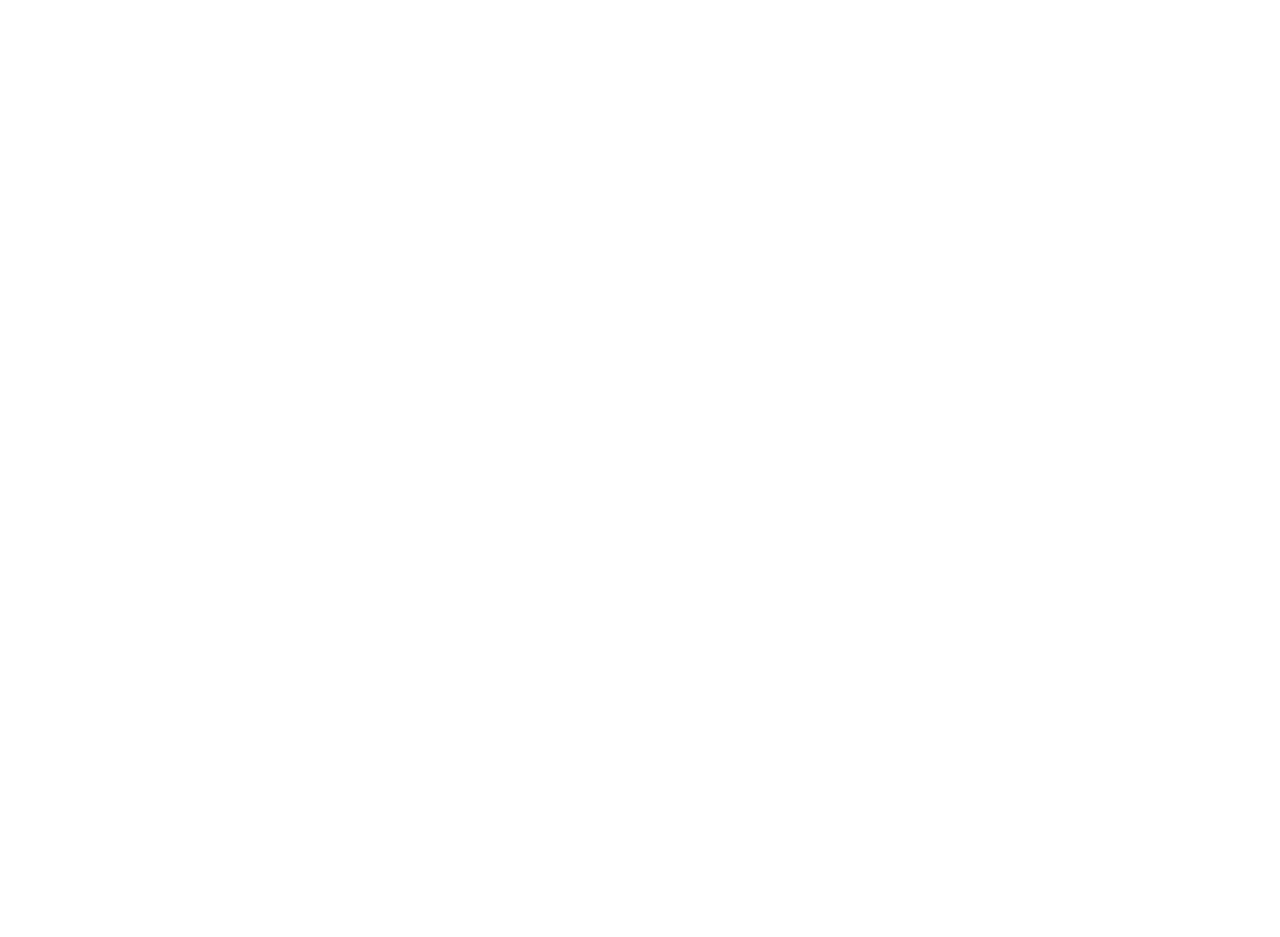
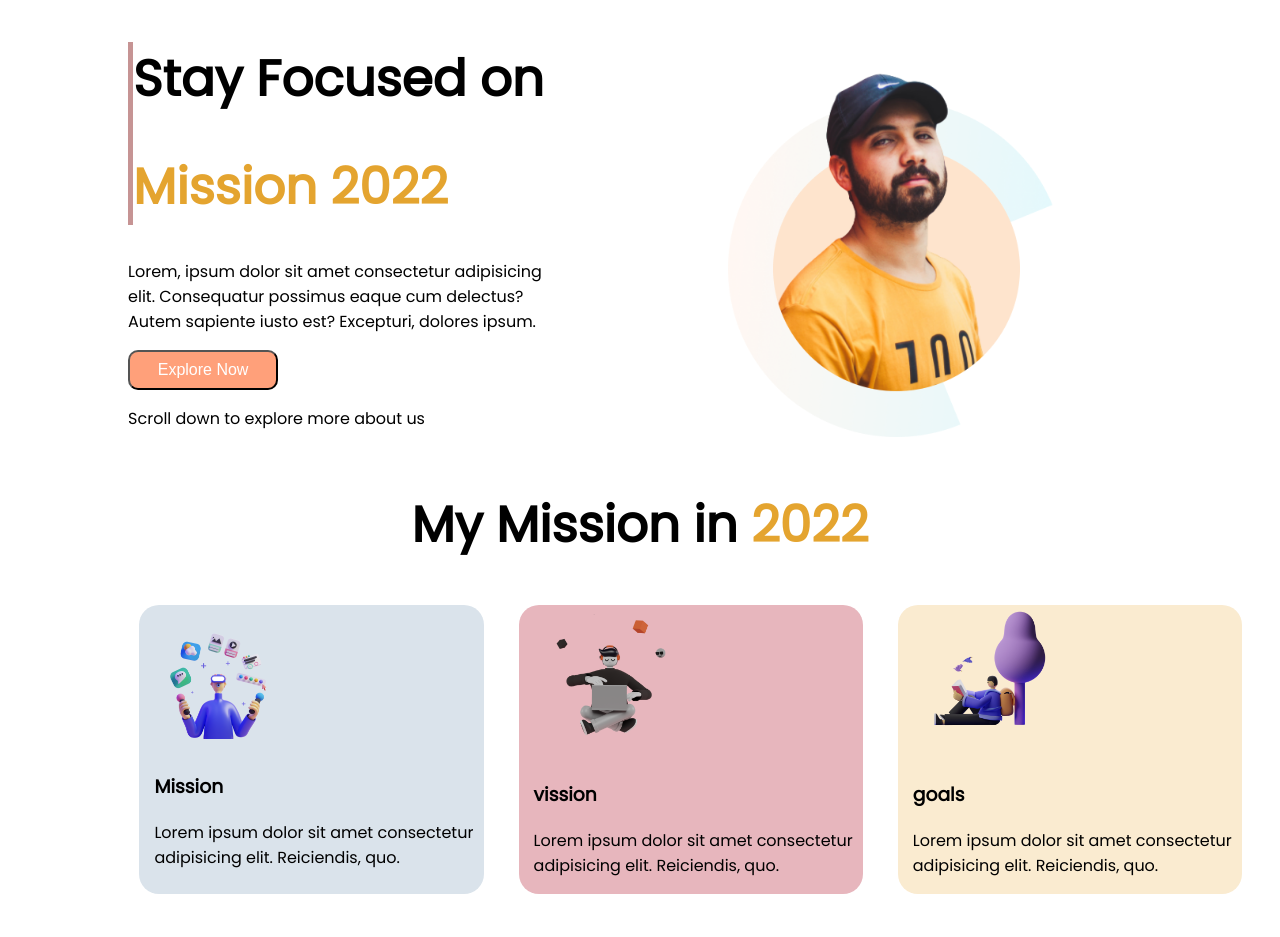
Before and after one commit to MrMosses/assignment-PHero, a plain HTML site: page index.html in a window 1280 px wide. Before the commit the page ends 800 px from the top, so only its background shows below. Drawn offline with Linux system fonts and the light colour scheme.

Commit message:
two done

```diff
--- a/index.html
+++ b/index.html
@@ -5,11 +5,53 @@
     <meta charset="UTF-8">
     <meta http-equiv="X-UA-Compatible" content="IE=edge">
     <meta name="viewport" content="width=device-width, initial-scale=1.0">
+    <link rel="preconnect" href="https://fonts.googleapis.com">
+    <link rel="preconnect" href="https://fonts.gstatic.com" crossorigin>
+    <link href="https://fonts.googleapis.com/css2?family=Poppins&display=swap" rel="stylesheet">
+    <link rel="stylesheet" href="style.css">
     <title>Mission-2022</title>
-    <link rel="stylesheet" href="style.css">
+
 </head>
 
 <body>
+    <div class="mission-starts">
+        <div class="half-width">
+            <div class="heading-border">
+                <h1>Stay Focused on</h1>
+                <h1> <span>Mission 2022</span></h1>
+            </div>
+            <p>Lorem, ipsum dolor sit amet consectetur adipisicing elit. Consequatur possimus eaque cum delectus? Autem
+                sapiente
+                iusto est? Excepturi, dolores ipsum.</p>
+            <button>Explore Now</button>
+            <p>Scroll down to explore more about us</p>
+        </div>
+        <div class="half-width">
+            <img src="images/person/person-0.png" alt="">
+        </div>
+    </div>
+    <section>
+        <h1 id="secondpart-head">My Mission in <span>2022</span></h1>
+        <div class="description-part">
+            <div id="mission-items">
+                <img src="images/illustrators/illustrator-1.png" alt="">
+                <h3>Mission</h3>
+                <p>Lorem ipsum dolor sit amet consectetur adipisicing elit. Reiciendis, quo.</p>
+            </div>
+            <div id="vision-items">
+                <img src="images/illustrators/illustrator-2.png" alt="">
+                <h3>vission</h3>
+                <p>Lorem ipsum dolor sit amet consectetur adipisicing elit. Reiciendis, quo.</p>
+            </div>
+            <div id="goals-items">
+                <img src="images/illustrators/illustrator-3.png" alt="">
+                <h3>goals</h3>
+                <p>Lorem ipsum dolor sit amet consectetur adipisicing elit. Reiciendis, quo.</p>
+            </div>
+        </div>
+    </section>
+
+
 
 </body>
 
--- a/style.css
+++ b/style.css
@@ -0,0 +1,76 @@
+body{
+    font-family: 'Poppins', sans-serif;
+}
+h1{
+    font-size: 50px;
+
+}
+span{
+    color: rgb(228, 164, 47);
+}
+.mission-starts{
+    display: flex;
+    width: 95%;
+}
+.half-width{
+    width: 50%;
+    margin-left: 10%;
+    margin-right: 5%;
+}
+.half-width img{
+    width: 80%;
+}
+.heading-border{
+    border-left: 5px solid;
+    border-color: rgba(172, 98, 98, 0.678);
+    border-image-slice: 1;
+}
+button{
+    background-color: lightsalmon;
+    color: white;
+    font-size: 16px;
+    width: 150px;
+    height: 40px;
+    border-radius: 10px;
+}
+.description-part{
+    display: flex;
+    width: 90%;
+    margin-left: 10%;
+}
+.description-part img{
+    width: 150px;
+}
+#secondpart-head{
+    text-align: center;
+}
+#mission-items{
+    width: 30%;
+    background-color: rgb(218, 227, 235);
+    margin-left: 5px;
+    margin-right: 30px;
+    margin-bottom: 40px;
+    border-radius: 20px;
+    padding-left: 15px;
+    padding-right: 5px;
+}
+#vision-items{
+    width: 30%;
+    background-color: rgb(231, 182, 189);
+    margin-left: 5px;
+    margin-right: 30px;
+    margin-bottom: 40px;
+    border-radius: 20px;
+    padding-left: 15px;
+    padding-right: 5px;
+}
+#goals-items{
+    width: 30%;
+    background-color: rgb(250, 235, 208);
+    margin-left: 5px;
+    margin-right: 30px;
+    margin-bottom: 40px;
+    border-radius: 20px;
+    padding-left: 15px;
+    padding-right: 5px;
+}
```
